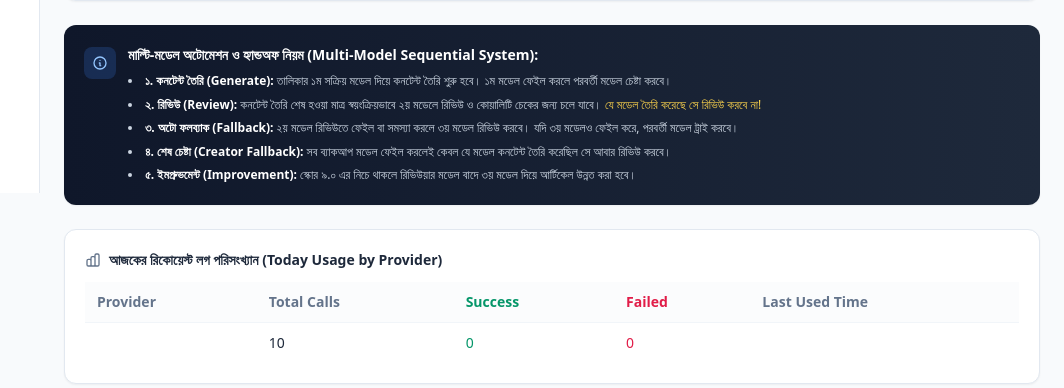
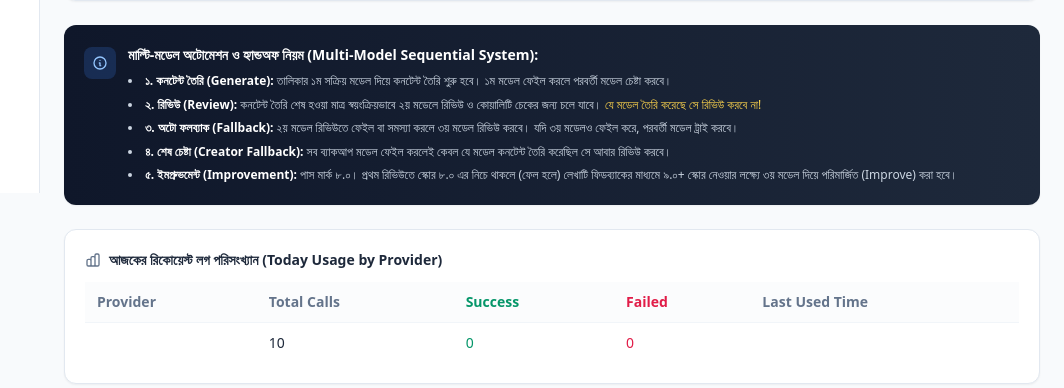
Before and after one commit to habijulm692-eng/blogger, a PHP site: the page made by app/Views/ai/usage.php in a window 1280 px wide. Shown: the part 607-995 px from the top of the page, without its empty margins (216-1280 px from the left). Run offline with PHP 8.4, Linux system fonts and the light colour scheme; tables that the repository leaves empty hold one stand-in row (values such as "Sample post"); the template is opened without the code that fills it: most values are stand-ins (such as "Sample title", 1, 10 or a date in 2020); data that the repository does not hold is empty; some libraries are stand-ins or nearby versions.

Commit message:
Revise improvement criteria in content review process
Updated the improvement process for content review to specify a passing score and feedback mechanism.

```diff
--- a/app/Views/ai/usage.php
+++ b/app/Views/ai/usage.php
@@ -229,7 +229,7 @@ ob_start();
                 <li><strong class="text-white">২. রিভিউ (Review):</strong> কনটেন্ট তৈরি শেষ হওয়া মাত্র স্বয়ংক্রিয়ভাবে ২য় মডেলে রিভিউ ও কোয়ালিটি চেকের জন্য চলে যাবে। <span class="text-amber-300">যে মডেল তৈরি করেছে সে রিভিউ করবে না!</span></li>
                 <li><strong class="text-white">৩. অটো ফলব্যাক (Fallback):</strong> ২য় মডেল রিভিউতে ফেইল বা সমস্যা করলে ৩য় মডেল রিভিউ করবে। যদি ৩য় মডেলও ফেইল করে, পরবর্তী মডেল ট্রাই করবে।</li>
                 <li><strong class="text-white">৪. শেষ চেষ্টা (Creator Fallback):</strong> সব ব্যাকআপ মডেল ফেইল করলেই কেবল যে মডেল কনটেন্ট তৈরি করেছিল সে আবার রিভিউ করবে।</li>
-                <li><strong class="text-white">৫. ইমপ্রুভমেন্ট (Improvement):</strong> স্কোর ৯.০ এর নিচে থাকলে রিভিউয়ার মডেল বাদে ৩য় মডেল দিয়ে আর্টিকেল উন্নত করা হবে।</li>
+                <li><strong class="text-white">৫. ইমপ্রুভমেন্ট (Improvement):</strong> পাস মার্ক ৮.০। প্রথম রিভিউতে স্কোর ৮.০ এর নিচে থাকলে (ফেল হলে) লেখাটি ফিডব্যাকের মাধ্যমে ৯.০+ স্কোর নেওয়ার লক্ষ্যে ৩য় মডেল দিয়ে পরিমার্জিত (Improve) করা হবে।</li>
             </ul>
         </div>
     </div>
```
